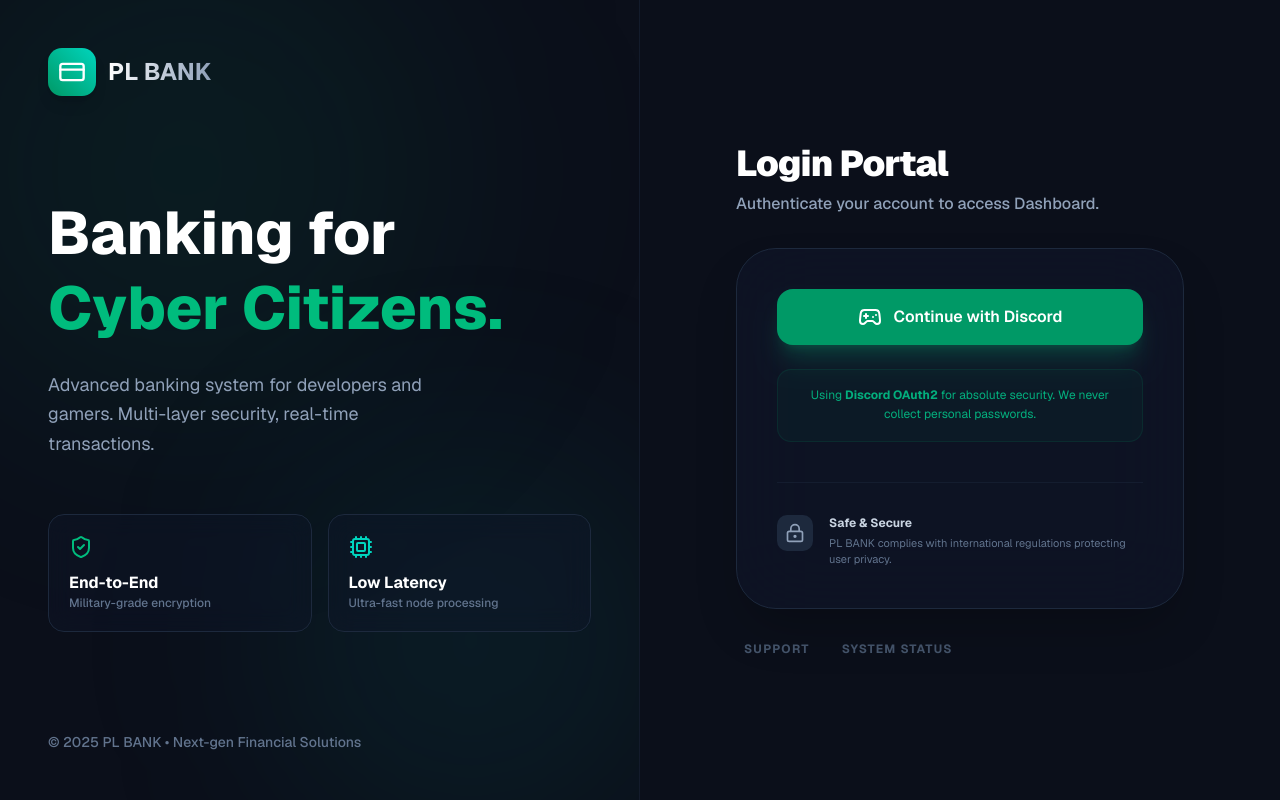
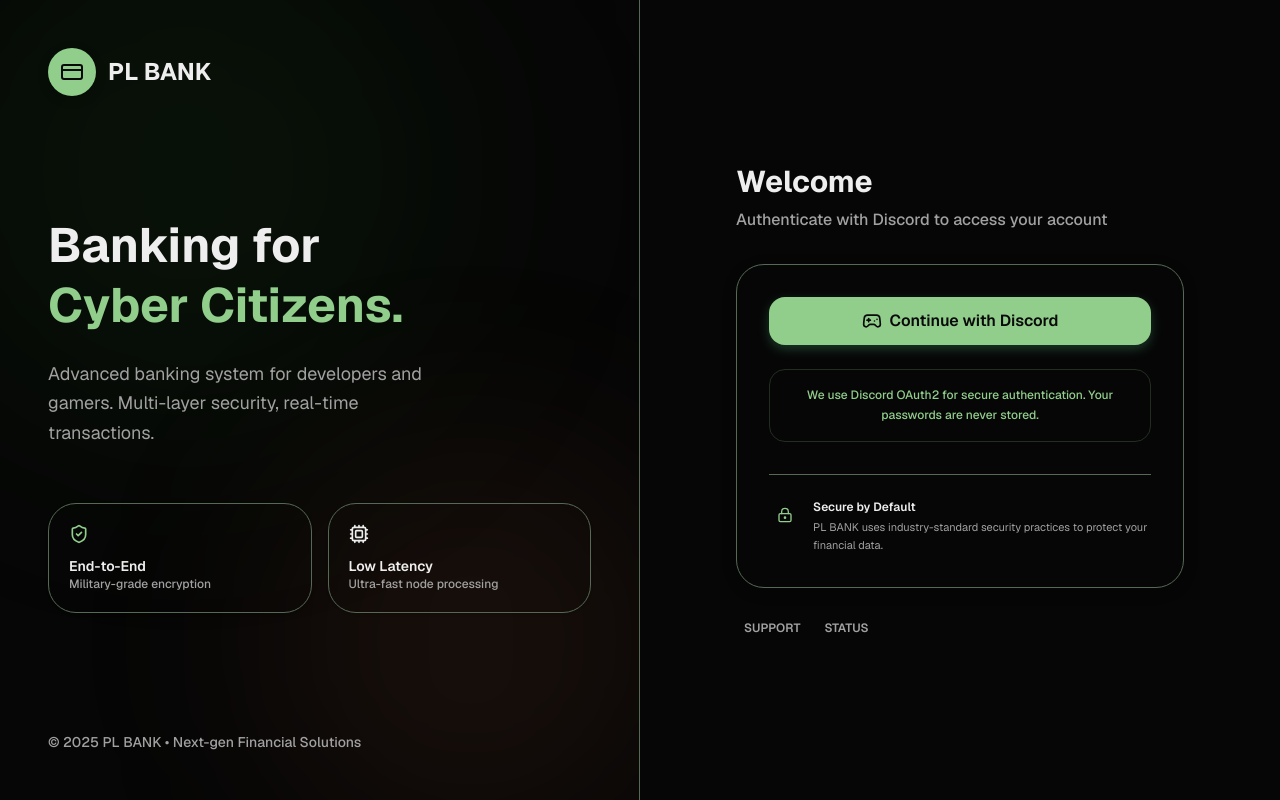
Before and after one commit to akimiya7742/pl-bank-app, a Next.js app: page /auth/signin in a window 1280 px wide. Built offline with nearby package versions, Linux system fonts and the light colour scheme.

Commit message:
feat: implement Material Design 3 across app\n\nAdd MD3 design tokens, typography, elevation, and migrate sign-in, dashboard, and components.

```diff
--- a/app/auth/signin/page.tsx
+++ b/app/auth/signin/page.tsx
@@ -20,49 +20,47 @@ export default function SignIn() {
   }
 
   return (
-    <div className="min-h-screen bg-[#0B0F1A] text-slate-200 font-sans selection:bg-emerald-500/30 flex overflow-hidden">
+    <div className="min-h-screen bg-background text-foreground font-sans flex overflow-hidden dark">
 
       {/* Left Column: Branding & Features (Desktop Only) */}
-      <div className="hidden lg:flex w-1/2 relative flex-col justify-between p-12 overflow-hidden border-r border-slate-800/50">
-        {/* Background Gradients */}
-        <div className="absolute top-[-10%] left-[-10%] w-[500px] h-[500px] bg-emerald-600/10 rounded-full blur-[120px]" />
-        <div className="absolute bottom-[-5%] right-[-5%] w-[400px] h-[400px] bg-teal-600/10 rounded-full blur-[100px]" />
+      <div className="hidden lg:flex w-1/2 relative flex-col justify-between p-12 overflow-hidden border-r border-md3-outline-variant/20">
+        {/* Background Gradients - MD3 Elevation */}
+        <div className="absolute top-[-10%] left-[-10%] w-[500px] h-[500px] bg-[oklch(0.54_0.16_142.5)]/10 rounded-full blur-[120px]" />
+        <div className="absolute bottom-[-5%] right-[-5%] w-[400px] h-[400px] bg-[oklch(0.59_0.13_40)]/10 rounded-full blur-[100px]" />
 
         {/* Brand Logo */}
         <div className="relative z-10 flex items-center gap-3">
-          <div className="w-12 h-12 bg-gradient-to-tr from-emerald-600 to-teal-400 rounded-xl flex items-center justify-center shadow-lg">
-            <CreditCard className="text-white w-7 h-7" />
+          <div className="w-12 h-12 bg-primary rounded-[calc(var(--radius-large)_-_4px)] flex items-center justify-center shadow-lg" style={{boxShadow: '0 3px 12px rgba(0,0,0,0.15)'}}>
+            <CreditCard className="text-primary-foreground w-6 h-6" />
           </div>
-          <span className="text-2xl font-bold bg-clip-text text-transparent bg-gradient-to-r from-white to-slate-400">
-            PL BANK
-          </span>
+          <span className="text-2xl font-bold text-foreground">PL BANK</span>
         </div>
 
         {/* Hero Content */}
         <div className="relative z-10 space-y-6">
-          <h2 className="text-6xl font-extrabold leading-tight text-white">
+          <h2 className="text-5xl font-bold leading-tight text-foreground">
             Banking for <br />
-            <span className="text-emerald-500">Cyber Citizens.</span>
+            <span className="text-primary">Cyber Citizens.</span>
           </h2>
-          <p className="text-slate-400 text-lg max-w-sm leading-relaxed">
+          <p className="text-muted-foreground text-lg max-w-sm leading-relaxed">
             Advanced banking system for developers and gamers. Multi-layer security, real-time transactions.
           </p>
 
           <div className="grid grid-cols-2 gap-4 pt-8">
-            <div className="p-5 rounded-2xl bg-slate-900/40 border border-slate-800 backdrop-blur-md hover:border-emerald-500/50 transition-colors cursor-default">
-              <ShieldCheck className="text-emerald-500 mb-3 w-6 h-6" />
-              <h4 className="text-white font-bold">End-to-End</h4>
-              <p className="text-xs text-slate-500 font-medium">Military-grade encryption</p>
+            <div className="p-5 rounded-[var(--radius-large)] bg-surface-container border border-md3-outline-variant/20 hover:border-primary/40 transition-colors cursor-default" style={{boxShadow: '0 1px 3px rgba(0,0,0,0.12)'}}>
+              <ShieldCheck className="text-primary mb-3 w-5 h-5" />
+              <h4 className="text-foreground font-semibold text-sm">End-to-End</h4>
+              <p className="text-xs text-muted-foreground font-medium">Military-grade encryption</p>
             </div>
-            <div className="p-5 rounded-2xl bg-slate-900/40 border border-slate-800 backdrop-blur-md hover:border-teal-400/50 transition-colors cursor-default">
-              <Cpu className="text-teal-400 mb-3 w-6 h-6" />
-              <h4 className="text-white font-bold">Low Latency</h4>
-              <p className="text-xs text-slate-500 font-medium">Ultra-fast node processing</p>
+            <div className="p-5 rounded-[var(--radius-large)] bg-surface-container border border-md3-outline-variant/20 hover:border-tertiary/40 transition-colors cursor-default" style={{boxShadow: '0 1px 3px rgba(0,0,0,0.12)'}}>
+              <Cpu className="text-tertiary mb-3 w-5 h-5" />
+              <h4 className="text-foreground font-semibold text-sm">Low Latency</h4>
+              <p className="text-xs text-muted-foreground font-medium">Ultra-fast node processing</p>
             </div>
           </div>
         </div>
 
-        <div className="relative z-10 text-sm text-slate-500 font-medium">
+        <div className="relative z-10 text-sm text-muted-foreground font-medium">
           © 2025 PL BANK • Next-gen Financial Solutions
         </div>
       </div>
@@ -70,66 +68,64 @@ export default function SignIn() {
       {/* Right Column: Login Form */}
       <div className="w-full lg:w-1/2 flex items-center justify-center p-6 relative">
         <div className="lg:hidden absolute inset-0 overflow-hidden -z-10">
-           <div className="absolute top-0 right-0 w-80 h-80 bg-emerald-600/15 rounded-full blur-3xl" />
+           <div className="absolute top-0 right-0 w-80 h-80 bg-primary/15 rounded-full blur-3xl" />
         </div>
 
         <div className="w-full max-w-md space-y-8">
           {/* Header */}
           <div className="text-center lg:text-left space-y-2">
-            <h1 className="text-4xl font-black text-white tracking-tight">Login Portal</h1>
-            <p className="text-slate-400 font-medium">Authenticate your account to access Dashboard.</p>
+            <h1 className="text-3xl font-bold text-foreground">Welcome</h1>
+            <p className="text-muted-foreground font-medium">Authenticate with Discord to access your account</p>
           </div>
 
-          <div className="bg-slate-900/60 border border-slate-800 p-10 rounded-[2.5rem] backdrop-blur-2xl shadow-2xl relative group overflow-hidden">
-            <div className="absolute -inset-0.5 bg-gradient-to-r from-emerald-600 to-teal-600 rounded-[2.5rem] opacity-0 group-hover:opacity-10 transition duration-500"></div>
+          <div className="bg-surface-container rounded-[var(--radius-large)] p-8 relative overflow-hidden border border-md3-outline-variant/20" style={{boxShadow: '0 4px 16px rgba(0,0,0,0.12)'}}>
 
-            <div className="relative z-10">
             <div className="space-y-6">
               <button
                 onClick={handleSignIn}
                 disabled={isLoading}
-                  className="flex items-center justify-center px-6 py-4 rounded-2xl font-semibold transition-all duration-300 active:scale-95 disabled:opacity-50 disabled:pointer-events-none bg-emerald-600 hover:bg-emerald-700 text-white shadow-xl shadow-emerald-500/20 w-full group/btn"
+                className="flex items-center justify-center px-6 py-3 rounded-[var(--radius-medium)] font-semibold transition-all duration-200 active:scale-95 disabled:opacity-50 disabled:pointer-events-none bg-primary hover:bg-[oklch(0.60_0.16_142.5)] text-primary-foreground w-full group/btn"
+                style={{boxShadow: '0 4px 12px rgba(84,179,127,0.30)'}}
               >
                 {isLoading ? (
                   <div className="flex items-center gap-3">
-                      <div className="w-5 h-5 border-2 border-white/30 border-t-white rounded-full animate-spin" />
-                      <span>Connecting...</span>
+                    <div className="w-4 h-4 border-2 border-primary-foreground/30 border-t-primary-foreground rounded-full animate-spin" />
+                    <span>Signing in...</span>
                   </div>
                 ) : (
-                    <div className="flex items-center gap-3">
-                      <Gamepad2 className="w-6 h-6 group-hover/btn:rotate-12 transition-transform" />
+                  <div className="flex items-center gap-2">
+                    <Gamepad2 className="w-5 h-5 group-hover/btn:rotate-12 transition-transform" />
                     <span>Continue with Discord</span>
                   </div>
                 )}
               </button>
 
-                <div className="p-4 rounded-xl bg-emerald-500/5 border border-emerald-500/10">
-                  <p className="text-[12px] text-emerald-400/80 text-center leading-relaxed">
-                    Using <b>Discord OAuth2</b> for absolute security. We never collect personal passwords.
+              <div className="p-4 rounded-[var(--radius-medium)] bg-primary-container/40 border border-primary/20">
+                <p className="text-xs text-primary text-center leading-relaxed font-medium">
+                  We use Discord OAuth2 for secure authentication. Your passwords are never stored.
                 </p>
               </div>
             </div>
 
-              <div className="mt-10 pt-8 border-t border-slate-800/50">
-                <div className="flex items-start gap-4">
-                   <div className="p-2 bg-slate-800 rounded-lg">
-                      <LockKeyhole className="w-5 h-5 text-slate-400" />
+            <div className="mt-8 pt-6 border-t border-md3-outline-variant/20">
+              <div className="flex items-start gap-3">
+                 <div className="p-2 bg-surface-container-high rounded-[var(--radius-small)]">
+                    <LockKeyhole className="w-4 h-4 text-primary" />
                  </div>
                  <div className="space-y-1">
-                     <h5 className="text-xs font-bold text-slate-300">Safe & Secure</h5>
-                     <p className="text-[11px] text-slate-500 leading-normal">
-                       PL BANK complies with international regulations protecting user privacy.
+                   <h5 className="text-xs font-semibold text-foreground">Secure by Default</h5>
+                   <p className="text-[11px] text-muted-foreground leading-relaxed">
+                     PL BANK uses industry-standard security practices to protect your financial data.
                    </p>
-                   </div>
                  </div>
               </div>
             </div>
           </div>
 
           {/* Footer links */}
-          <div className="flex justify-center lg:justify-start gap-8 px-2">
-            <button className="text-xs font-bold text-slate-600 hover:text-emerald-400 transition-colors uppercase tracking-widest">Support</button>
-            <button className="text-xs font-bold text-slate-600 hover:text-emerald-400 transition-colors uppercase tracking-widest">System Status</button>
+          <div className="flex justify-center lg:justify-start gap-6 px-2">
+            <button className="text-xs font-semibold text-muted-foreground hover:text-primary transition-colors uppercase">Support</button>
+            <button className="text-xs font-semibold text-muted-foreground hover:text-primary transition-colors uppercase">Status</button>
           </div>
         </div>
       </div>
--- a/app/globals.css
+++ b/app/globals.css
@@ -5,79 +5,139 @@
 @custom-variant dark (&:is(.dark *));
 
 :root {
-  --background: oklch(1 0 0);
-  --foreground: oklch(0.145 0 0);
-  --card: oklch(1 0 0);
+  /* Material Design 3 - Light Mode */
+  --md3-primary: oklch(0.54 0.16 142.5);
+  --md3-primary-container: oklch(0.79 0.11 142.5);
+  --md3-secondary: oklch(0.55 0.11 158);
+  --md3-secondary-container: oklch(0.80 0.09 158);
+  --md3-tertiary: oklch(0.59 0.13 40);
+  --md3-tertiary-container: oklch(0.84 0.11 40);
+  --md3-error: oklch(0.577 0.245 27.325);
+  --md3-error-container: oklch(0.771 0.176 27.325);
+  --md3-surface: oklch(0.98 0 0);
+  --md3-surface-bright: oklch(1 0 0);
+  --md3-surface-dim: oklch(0.87 0 0);
+  --md3-surface-container: oklch(0.94 0 0);
+  --md3-surface-container-high: oklch(0.90 0 0);
+  --md3-surface-container-highest: oklch(0.86 0 0);
+  --md3-surface-container-low: oklch(0.97 0 0);
+  --md3-surface-container-lowest: oklch(1 0 0);
+  --md3-outline: oklch(0.50 0.05 142.5);
+  --md3-outline-variant: oklch(0.73 0.04 142.5);
+  --md3-scrim: oklch(0 0 0);
+
+  /* Legacy variables mapping to MD3 */
+  --background: var(--md3-surface);
+  --foreground: oklch(0.205 0 0);
+  --card: var(--md3-surface-container);
   --card-foreground: oklch(0.145 0 0);
-  --popover: oklch(1 0 0);
+  --popover: var(--md3-surface);
   --popover-foreground: oklch(0.145 0 0);
-  --primary: oklch(0.205 0 0);
-  --primary-foreground: oklch(0.985 0 0);
-  --secondary: oklch(0.97 0 0);
-  --secondary-foreground: oklch(0.205 0 0);
-  --muted: oklch(0.97 0 0);
+  --primary: var(--md3-primary);
+  --primary-foreground: oklch(1 0 0);
+  --secondary: var(--md3-secondary);
+  --secondary-foreground: oklch(1 0 0);
+  --muted: var(--md3-surface-container-high);
   --muted-foreground: oklch(0.556 0 0);
-  --accent: oklch(0.97 0 0);
-  --accent-foreground: oklch(0.205 0 0);
-  --destructive: oklch(0.577 0.245 27.325);
-  --destructive-foreground: oklch(0.577 0.245 27.325);
-  --border: oklch(0.922 0 0);
-  --input: oklch(0.922 0 0);
-  --ring: oklch(0.708 0 0);
+  --accent: var(--md3-tertiary);
+  --accent-foreground: oklch(1 0 0);
+  --destructive: var(--md3-error);
+  --destructive-foreground: oklch(1 0 0);
+  --border: var(--md3-outline-variant);
+  --input: var(--md3-surface-container);
+  --ring: var(--md3-primary);
   --chart-1: oklch(0.646 0.222 41.116);
   --chart-2: oklch(0.6 0.118 184.704);
   --chart-3: oklch(0.398 0.07 227.392);
   --chart-4: oklch(0.828 0.189 84.429);
   --chart-5: oklch(0.769 0.188 70.08);
-  --radius: 0.625rem;
-  --sidebar: oklch(0.985 0 0);
+  --radius: 1rem;
+  --sidebar: var(--md3-surface);
   --sidebar-foreground: oklch(0.145 0 0);
-  --sidebar-primary: oklch(0.205 0 0);
-  --sidebar-primary-foreground: oklch(0.985 0 0);
-  --sidebar-accent: oklch(0.97 0 0);
-  --sidebar-accent-foreground: oklch(0.205 0 0);
-  --sidebar-border: oklch(0.922 0 0);
-  --sidebar-ring: oklch(0.708 0 0);
+  --sidebar-primary: var(--md3-primary);
+  --sidebar-primary-foreground: oklch(1 0 0);
+  --sidebar-accent: var(--md3-tertiary);
+  --sidebar-accent-foreground: oklch(1 0 0);
+  --sidebar-border: var(--md3-outline-variant);
+  --sidebar-ring: var(--md3-primary);
 }
 
 .dark {
-  --background: oklch(0.145 0 0);
-  --foreground: oklch(0.985 0 0);
-  --card: oklch(0.145 0 0);
-  --card-foreground: oklch(0.985 0 0);
-  --popover: oklch(0.145 0 0);
-  --popover-foreground: oklch(0.985 0 0);
-  --primary: oklch(0.985 0 0);
-  --primary-foreground: oklch(0.205 0 0);
-  --secondary: oklch(0.269 0 0);
-  --secondary-foreground: oklch(0.985 0 0);
-  --muted: oklch(0.269 0 0);
+  /* Material Design 3 - Dark Mode */
+  --md3-primary: oklch(0.79 0.11 142.5);
+  --md3-primary-container: oklch(0.39 0.12 142.5);
+  --md3-secondary: oklch(0.80 0.09 158);
+  --md3-secondary-container: oklch(0.41 0.08 158);
+  --md3-tertiary: oklch(0.84 0.11 40);
+  --md3-tertiary-container: oklch(0.41 0.10 40);
+  --md3-error: oklch(0.771 0.176 27.325);
+  --md3-error-container: oklch(0.396 0.141 25.723);
+  --md3-surface: oklch(0.12 0 0);
+  --md3-surface-bright: oklch(0.24 0 0);
+  --md3-surface-dim: oklch(0.06 0 0);
+  --md3-surface-container: oklch(0.16 0 0);
+  --md3-surface-container-high: oklch(0.21 0 0);
+  --md3-surface-container-highest: oklch(0.26 0 0);
+  --md3-surface-container-low: oklch(0.13 0 0);
+  --md3-surface-container-lowest: oklch(0.04 0 0);
+  --md3-outline: oklch(0.80 0.05 142.5);
+  --md3-outline-variant: oklch(0.50 0.04 142.5);
+  --md3-scrim: oklch(0 0 0);
+
+  /* Legacy variables mapping to MD3 Dark */
+  --background: var(--md3-surface);
+  --foreground: oklch(0.95 0 0);
+  --card: var(--md3-surface-container);
+  --card-foreground: oklch(0.95 0 0);
+  --popover: var(--md3-surface);
+  --popover-foreground: oklch(0.95 0 0);
+  --primary: var(--md3-primary);
+  --primary-foreground: oklch(0.145 0 0);
+  --secondary: var(--md3-secondary);
+  --secondary-foreground: oklch(0.145 0 0);
+  --muted: var(--md3-surface-container-high);
   --muted-foreground: oklch(0.708 0 0);
-  --accent: oklch(0.269 0 0);
-  --accent-foreground: oklch(0.985 0 0);
-  --destructive: oklch(0.396 0.141 25.723);
-  --destructive-foreground: oklch(0.637 0.237 25.331);
-  --border: oklch(0.269 0 0);
-  --input: oklch(0.269 0 0);
-  --ring: oklch(0.439 0 0);
+  --accent: var(--md3-tertiary);
+  --accent-foreground: oklch(0.145 0 0);
+  --destructive: var(--md3-error);
+  --destructive-foreground: oklch(0.145 0 0);
+  --border: var(--md3-outline-variant);
+  --input: var(--md3-surface-container);
+  --ring: var(--md3-primary);
   --chart-1: oklch(0.488 0.243 264.376);
   --chart-2: oklch(0.696 0.17 162.48);
   --chart-3: oklch(0.769 0.188 70.08);
   --chart-4: oklch(0.627 0.265 303.9);
   --chart-5: oklch(0.645 0.246 16.439);
-  --sidebar: oklch(0.205 0 0);
-  --sidebar-foreground: oklch(0.985 0 0);
-  --sidebar-primary: oklch(0.488 0.243 264.376);
-  --sidebar-primary-foreground: oklch(0.985 0 0);
-  --sidebar-accent: oklch(0.269 0 0);
-  --sidebar-accent-foreground: oklch(0.985 0 0);
-  --sidebar-border: oklch(0.269 0 0);
-  --sidebar-ring: oklch(0.439 0 0);
+  --sidebar: var(--md3-surface-container);
+  --sidebar-foreground: oklch(0.95 0 0);
+  --sidebar-primary: var(--md3-primary);
+  --sidebar-primary-foreground: oklch(0.145 0 0);
+  --sidebar-accent: var(--md3-tertiary);
+  --sidebar-accent-foreground: oklch(0.145 0 0);
+  --sidebar-border: var(--md3-outline-variant);
+  --sidebar-ring: var(--md3-primary);
 }
 
 @theme inline {
   --font-sans: 'Geist', 'Geist Fallback';
   --font-mono: 'Geist Mono', 'Geist Mono Fallback';
+  /* Material Design 3 Typography Scale */
+  --font-display-large: 57px;
+  --font-display-medium: 45px;
+  --font-display-small: 36px;
+  --font-headline-large: 32px;
+  --font-headline-medium: 28px;
+  --font-headline-small: 24px;
+  --font-title-large: 22px;
+  --font-title-medium: 16px;
+  --font-title-small: 14px;
+  --font-body-large: 16px;
+  --font-body-medium: 14px;
+  --font-body-small: 12px;
+  --font-label-large: 14px;
+  --font-label-medium: 12px;
+  --font-label-small: 11px;
   --color-background: var(--background);
   --color-foreground: var(--foreground);
   --color-card: var(--card);
@@ -102,10 +162,11 @@
   --color-chart-3: var(--chart-3);
   --color-chart-4: var(--chart-4);
   --color-chart-5: var(--chart-5);
-  --radius-sm: calc(var(--radius) - 4px);
-  --radius-md: calc(var(--radius) - 2px);
-  --radius-lg: var(--radius);
-  --radius-xl: calc(var(--radius) + 4px);
+  --radius-extra-small: 0.5rem;
+  --radius-small: 0.75rem;
+  --radius-medium: 1rem;
+  --radius-large: 1.75rem;
+  --radius-extra-large: 2rem;
   --color-sidebar: var(--sidebar);
   --color-sidebar-foreground: var(--sidebar-foreground);
   --color-sidebar-primary: var(--sidebar-primary);
```
Also changed, not shown: app/dashboard/page.tsx (+6 -6 lines), components/BalanceDisplay.tsx (+14 -14 lines). Lines whose indentation alone changed are shown as unchanged.
